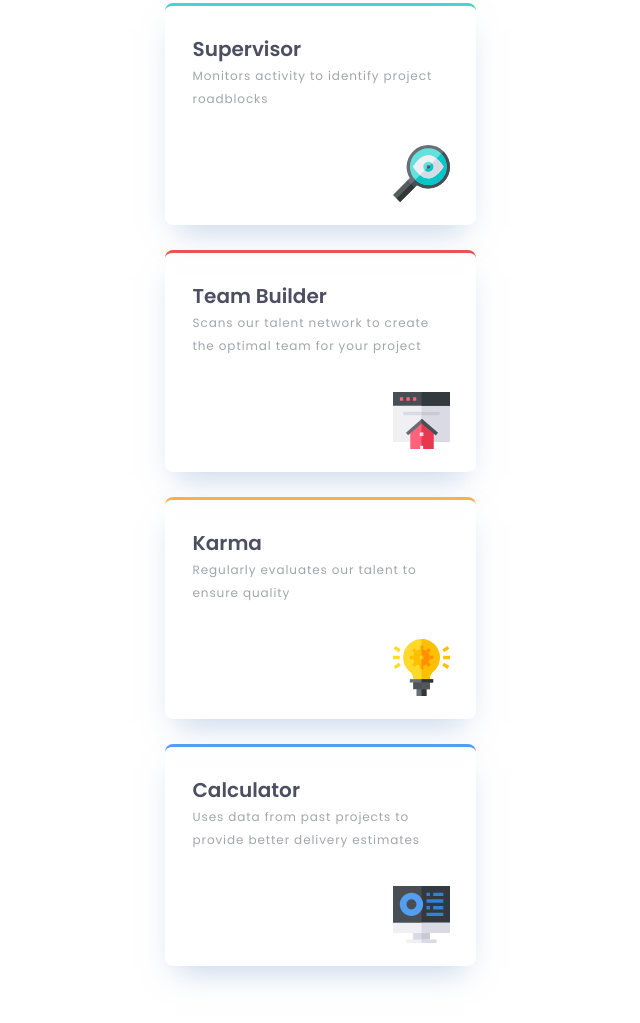
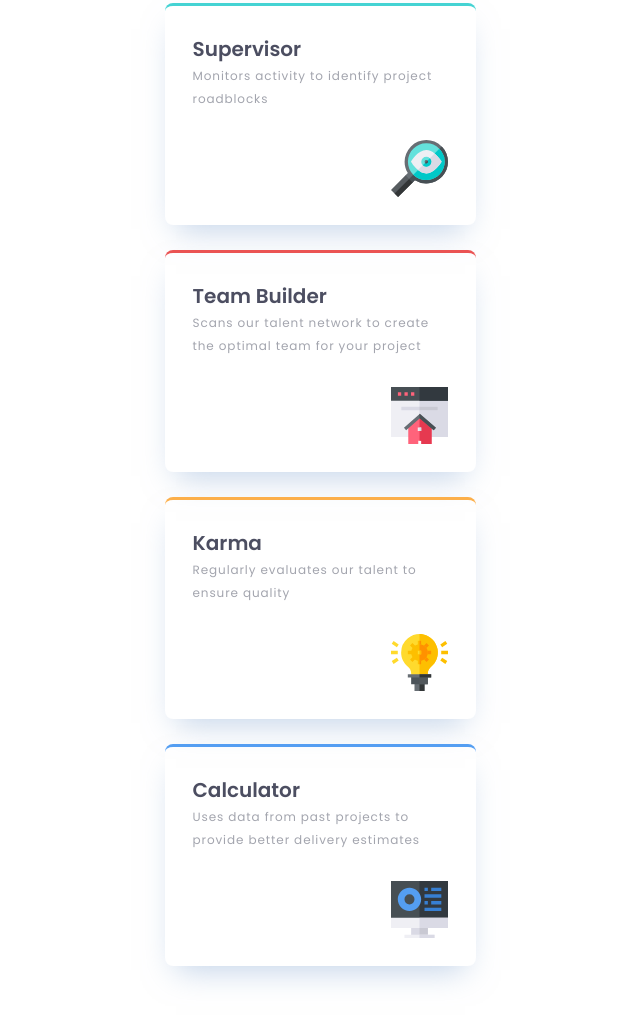
Before and after one commit to trekab/four-card-feature-section, a plain HTML site: page index.html in a window 1280 px wide. Shown: the part 271-1294 px from the top of the page, without its empty margins (320-960 px from the left). Drawn offline with Linux system fonts and the light colour scheme.

Commit message:
feat: Position the icon images as background images

```diff
--- a/index.html
+++ b/index.html
@@ -30,40 +30,24 @@
         <p class="card-description">
           Monitors activity to identify project roadblocks
         </p>
-        <img
-          src="./images/icon-supervisor.svg"
-          alt="supervisor icon"
-          class="card-icon"
-        />
       </section>
       <section class="card">
         <h2 class="card-heading">Team Builder</h2>
         <p class="card-description">
           Scans our talent network to create the optimal team for your project
         </p>
-        <img
-          src="./images/icon-team-builder.svg"
-          alt="team builder icon"
-          class="card-icon"
-        />
       </section>
       <section class="card">
         <h2 class="card-heading">Karma</h2>
         <p class="card-description">
           Regularly evaluates our talent to ensure quality
         </p>
-        <img src="./images/icon-karma.svg" alt="karma icon" class="card-icon" />
       </section>
       <section class="card">
         <h2 class="card-heading">Calculator</h2>
         <p class="card-description">
           Uses data from past projects to provide better delivery estimates
         </p>
-        <img
-          src="./images/icon-calculator.svg"
-          alt="calculator icon"
-          class="card-icon"
-        />
       </section>
     </main>
   </body>
--- a/main.css
+++ b/main.css
@@ -51,30 +51,36 @@ header {
 }
 
 .card {
-  max-width: 311px;
+  width: 311px;
   height: 222px;
   padding: 28px;
   box-shadow: 0px 15px 30px -11px rgba(131, 166, 210, 0.5);
   border-radius: 8px;
   margin: auto;
   margin-bottom: 25px;
-  width: 100%;
+  background-repeat: no-repeat;
+  background-position: bottom 28px right 28px;
+  background-size: 57px 57px;
 }
 
 .card:first-of-type {
   border-top: 3px solid var(--cyan);
+  background-image: url("./images/icon-supervisor.svg");
 }
 
 .card:nth-of-type(2) {
   border-top: 3px solid var(--red);
+  background-image: url("./images/icon-team-builder.svg");
 }
 
 .card:nth-of-type(3) {
   border-top: 3px solid var(--orange);
+  background-image: url("./images/icon-karma.svg");
 }
 
 .card:last-of-type {
   border-top: 3px solid var(--blue);
+  background-image: url("./images/icon-calculator.svg");
 }
 
 .card-heading {
```
